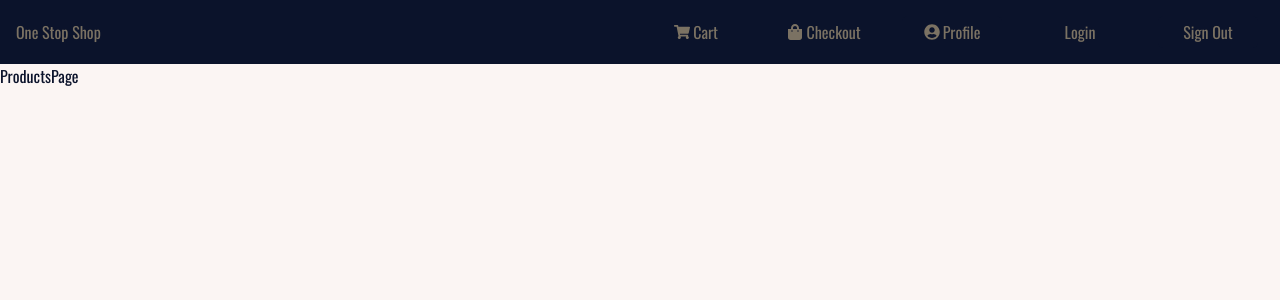
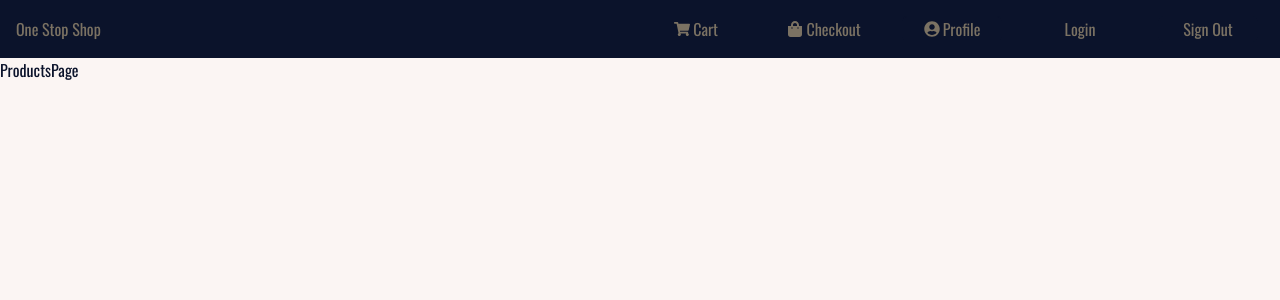
Before and after one commit to Aim4dabush/one-stop-shop, a React (Create React App) app: page / in a window 1280 px wide. Shown: the top 300 px of the page. Built offline with nearby package versions, Linux system fonts and the light colour scheme.

Commit message:
added success button style and changed primary to  nav button

```diff
--- a/src/components/shared/shared-button/SharedButton.js
+++ b/src/components/shared/shared-button/SharedButton.js
@@ -4,9 +4,12 @@ import styles from "./SharedButton.module.scss";
 const SharedButton = ({ buttonStyle, children, clickHandler }) => {
   return (
     <button
-      className={`${buttonStyle === "nav-link" && styles.nav_link} ${
-        buttonStyle === "non-nav-link" && styles.non_nav_link
-      } ${buttonStyle === "primary" && styles.primary}`}
+      className={`${
+        (buttonStyle === "nav-link" && styles.nav_link) ||
+        (buttonStyle === "non-nav-link" && styles.non_nav_link) ||
+        (buttonStyle === "nav-button" && styles.nav_button) ||
+        (buttonStyle === "success" && styles.success)
+      }`}
       onClick={clickHandler}
     >
       {children}
--- a/src/components/shared/shared-button/SharedButton.module.scss
+++ b/src/components/shared/shared-button/SharedButton.module.scss
@@ -1,34 +1,34 @@
 @import "../../../SassVariables.scss";
 
 .nav_link {
-  background-color: $secondary;
-  border: none;
   color: $link;
   font-size: 16px;
+  padding: 0;
   width: 100px;
 
   &:hover {
     color: $primary;
-    cursor: pointer;
     text-decoration: underline;
   }
 }
 
 .non_nav_link {
   align-items: center;
-  background-color: $secondary;
-  border: none;
   color: $link;
   display: flex;
   font-size: 16px;
   gap: 0.2rem;
   justify-content: center;
+  padding: 0;
   width: 100px;
 }
 
-.primary {
-  background-color: $secondary;
-  border: none;
+.nav_button {
   color: $primary;
-  font-size: 20px;
+  padding: 0;
 }
+
+.success {
+  background-color: $success;
+  color: $secondary;
+}
```
